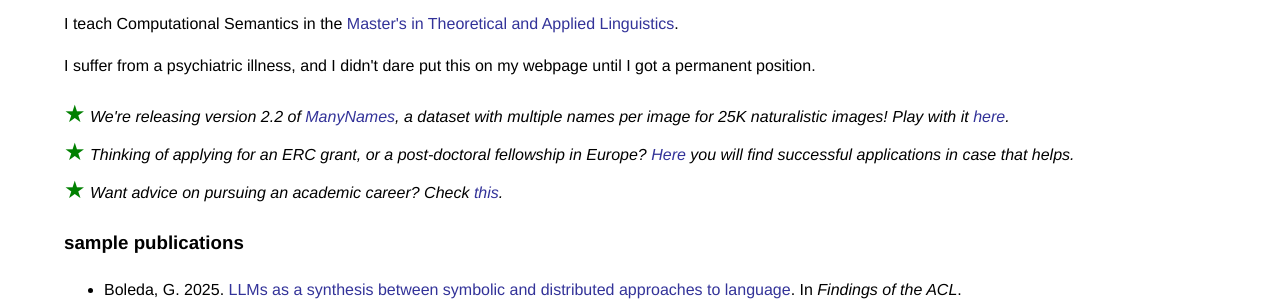
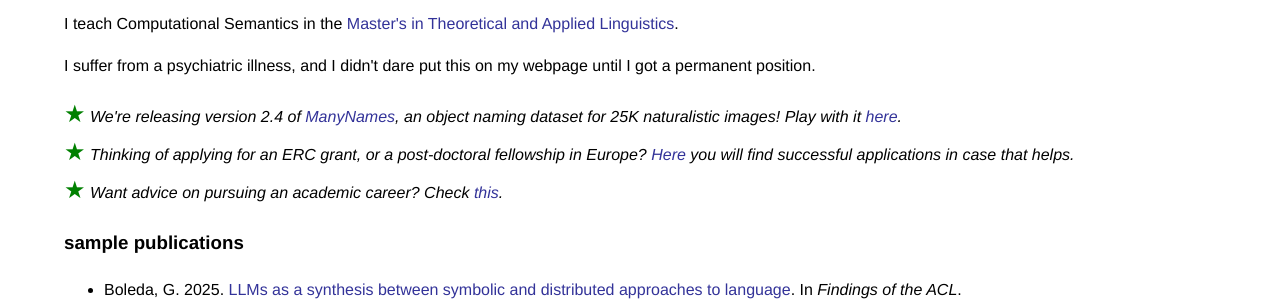
Before and after one commit to gboleda/gboleda.github.io, a Jekyll site: the page built from index.html, in a window 1280 px wide. Shown: the part 327-628 px from the top of the page. Built offline with Jekyll 4.4.1, drawn with Linux system fonts in a browser that asks for light colours.

Commit message:
update CV

```diff
--- a/index.html
+++ b/index.html
@@ -20,7 +20,7 @@ title: Gemma Boleda
 
 <p>
   <span style="font-size:150%;color:green;">&starf;</span>
-  <i>We're releasing version 2.2 of <a href="https://amore-upf.github.io/manynames/">ManyNames</a>, a dataset with multiple names per image for 25K naturalistic images! Play with it <a href="https://amore-upf.github.io/manynames/search.html">here</a>.</i>
+  <i>We're releasing version 2.4 of <a href="https://amore-upf.github.io/manynames/">ManyNames</a>, an object naming dataset for 25K naturalistic images! Play with it <a href="https://amore-upf.github.io/manynames/search.html">here</a>.</i>
   <br>
   <span style="font-size:150%;color:green;">&starf;</span>
   <i>Thinking of applying for an ERC grant, or a post-doctoral fellowship in Europe? <a href="/misc.html">Here</a> you will find successful applications in case that helps.</i>
```
Also changed, not shown: 1 other file.
